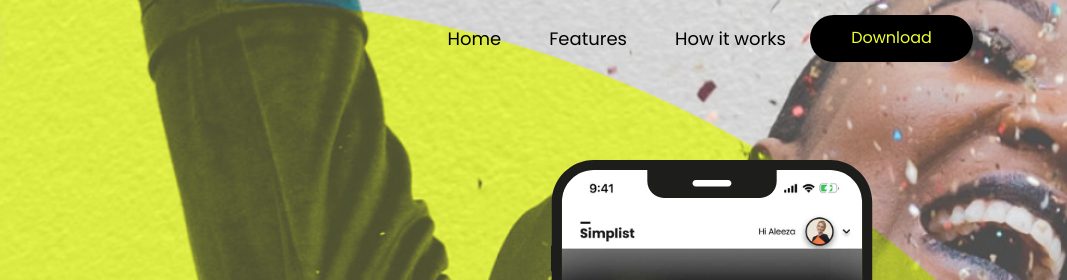
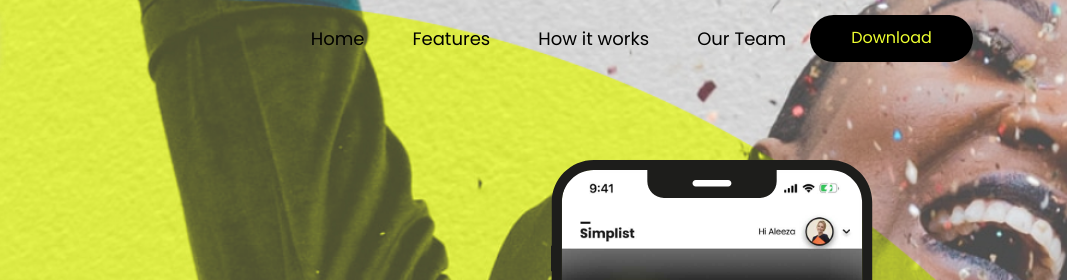
Before and after one commit to theJavadhp/simplist, a plain HTML site: page index.html in a window 1280 px wide. Shown: the top 280 px of the page, 213-1280 px from the left. Drawn offline with nearby package versions, Linux system fonts and the light colour scheme.

Commit message:
adding team on nav

```diff
--- a/index.html
+++ b/index.html
@@ -59,6 +59,10 @@
               </li>
               <li class="nav-item">
                 <a class="nav-link" href="#how_it_work">How it works</a>
+              </li>
+              <li class="nav-item">
+                <a class="nav-link" href="#team_section">Our Team
+                </a>
               </li>
               <li class="nav-item mx-auto">
                 <button class="btn app_btn">
@@ -213,7 +217,7 @@
         <div class="how_it_inner">
           <div class="section_title text-center">
             <!-- h2 -->
-            <h2>Start Using Simplist with  3 Esy Steps</h2>
+            <h2>Start Using Simplist with 3 Esy Steps</h2>
             <!-- p -->
             <p>simplify your tasks and collaborate with ease. Download now!</p>
           </div>
```
